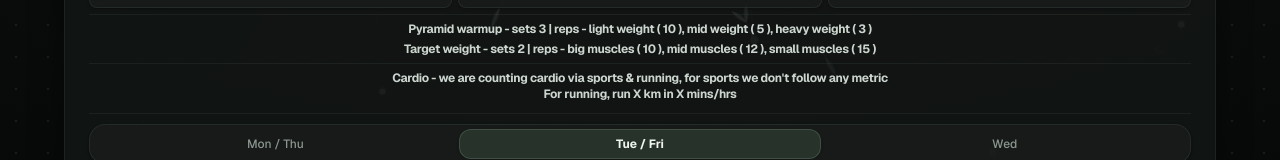
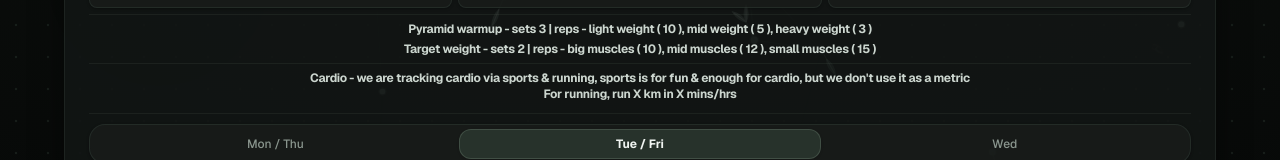
Before and after one commit to AbhinavXDayal/Workify, a React (Vite) app: page / in a window 1280 px wide. Shown: the part 151-311 px from the top of the page. Built offline with nearby package versions, Linux system fonts and the light colour scheme; no server answers.

Commit message:
Update cardio guideline wording

```diff
--- a/src/components/SplitHeader.tsx
+++ b/src/components/SplitHeader.tsx
@@ -106,7 +106,7 @@ export const SplitHeader: React.FC<SplitHeaderProps> = ({
 
         {/* Cardio guidelines */}
         <div className="text-[#CCD6CF] text-[9.5px] sm:text-xs font-bold tracking-tight text-center leading-snug">
-          <p>Cardio - we are counting cardio via sports &amp; running, for sports we don't follow any metric</p>
+          <p>Cardio - we are tracking cardio via sports &amp; running, sports is for fun &amp; enough for cardio, but we don&apos;t use it as a metric</p>
           <p>For running, run X km in X mins/hrs</p>
         </div>
       </div>
--- a/src/constants/workoutConfig.ts
+++ b/src/constants/workoutConfig.ts
@@ -14,7 +14,7 @@ export const SPLIT_HEADER_TEXT = {
   guidelines:
     'Target weight - sets 2 | reps - big muscles ( 10 ), mid muscles ( 12 ), small muscles ( 15 )',
   cardioGuideline:
-    "Cardio - we are counting cardio via sports & running, for sports we don't follow any metric\nFor running, run X km in X mins/hrs",
+    "Cardio - we are tracking cardio via sports & running, sports is for fun & enough for cardio, but we don't use it as a metric\nFor running, run X km in X mins/hrs",
   instruction:
     'Choose a weight where the Zth rep feels very hard & close to failure, safely progressive overload, use controlled reps with natural full ROM, proper form & 1 RIR, never ego lift. Warm up properly & use backups and supporting gear when needed, such as spotters, safety bars, knee sleeves or lifting straps. Listen to your body & if something feels unsafe or uncomfortable, stop or be cautious',
 };
```
